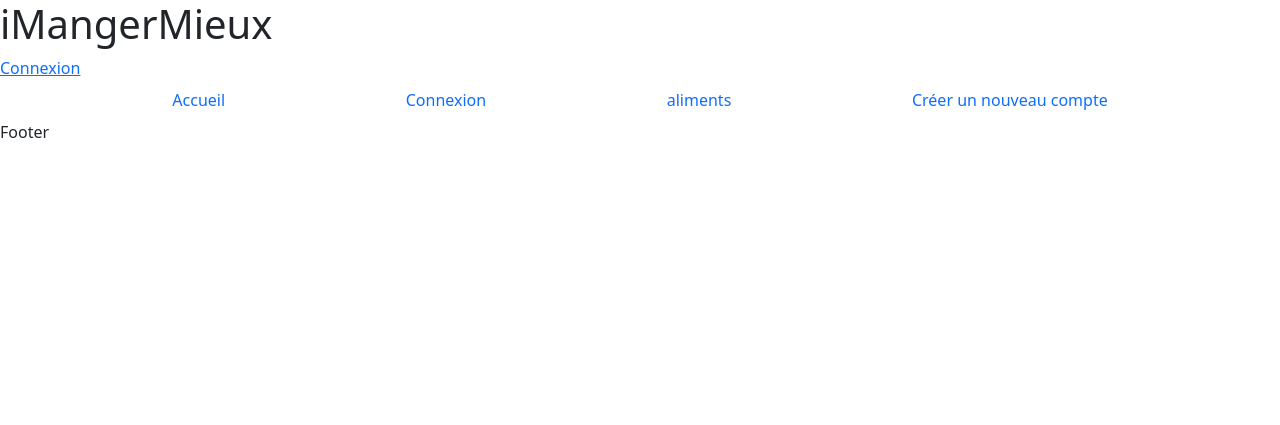
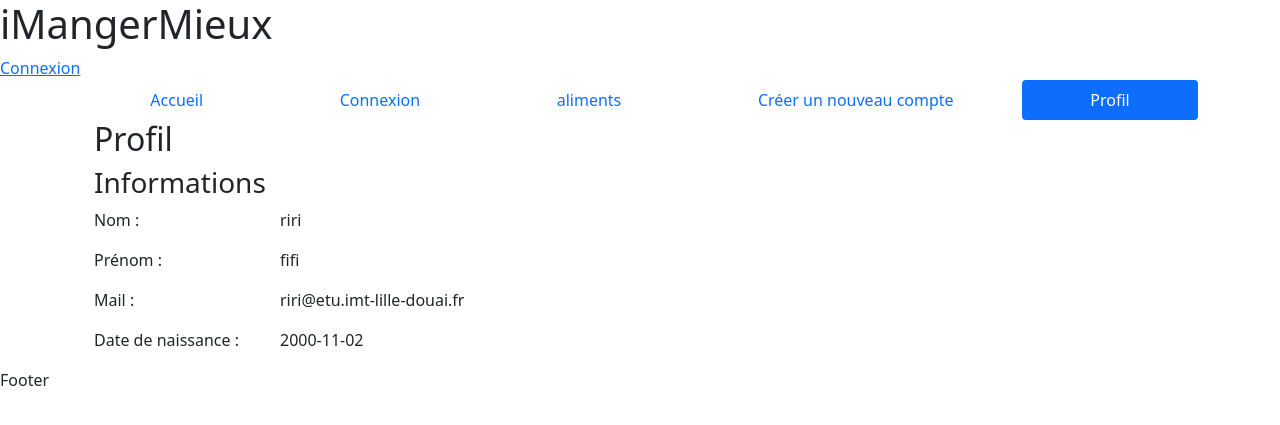
Before and after one commit to Alin236/iMangerMieux, a PHP site: page /index.php?page=profil in a window 1280 px wide. Shown: the top 425 px of the page. Run offline with PHP 8.4, Linux system fonts and the light colour scheme; some libraries are stand-ins or nearby versions.

Commit message:
Frontend : profil.php partiel

```diff
--- a/frontend/profil.php
+++ b/frontend/profil.php
@@ -1,4 +1,34 @@
-<?php
-
-
-?>
+<h2>Profil</h2>
+<h3>Informations</h3>
+<div class="row">
+    <div class="col-2">
+        <label for="nom">Nom :</label>
+    </div>
+    <div class="col">
+        <p id="nom"><?php echo $_SESSION['nom'] ?></p>
+    </div>
+</div>
+<div class="row">
+    <div class="col-2">
+        <label for="prenom">Prénom :</label>
+    </div>
+    <div class="col">
+        <p id="prenom"><?php echo $_SESSION['prenom'] ?></p>
+    </div>
+</div>
+<div class="row">
+    <div class="col-2">
+        <label for="mail">Mail :</label>
+    </div>
+    <div class="col">
+        <p id="mail"><?php echo $_SESSION['mail'] ?></p>
+    </div>
+</div>
+<div class="row">
+    <div class="col-2">
+        <label for="date_de_naissance">Date de naissance :</label>
+    </div>
+    <div class="col">
+        <p id="date_de_naissance"><?php echo $_SESSION['date_de_naissance'] ?></p>
+    </div>
+</div>
--- a/frontend/var/myMenu.php
+++ b/frontend/var/myMenu.php
@@ -5,6 +5,7 @@ $myMenu = array(
     'accueil' => array( 'Accueil' ),
     'connection' => array( 'Connexion' ),
     'aliments' => array( 'aliments' ),
-    'newAccount' => array( 'Créer un nouveau compte')
+    'newAccount' => array( 'Créer un nouveau compte'),
+    'profil' => array('Profil')
 );
 ?>
```
